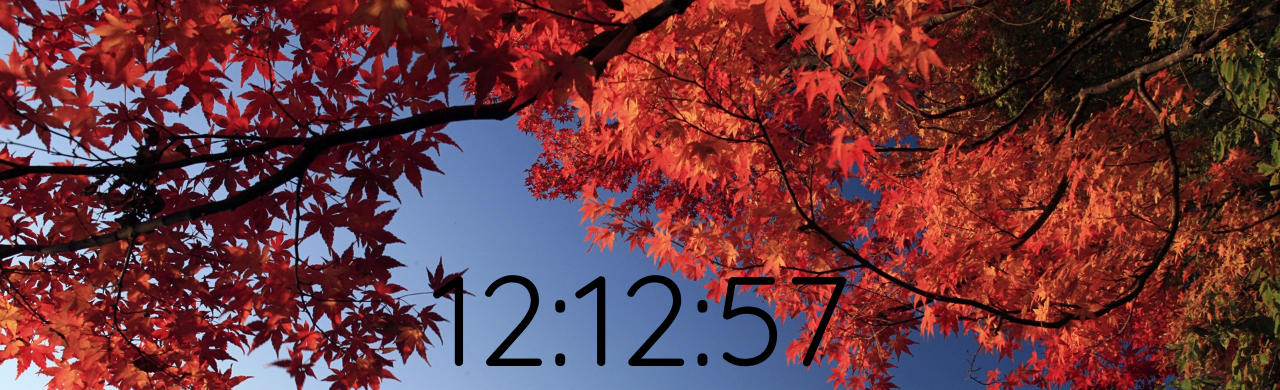
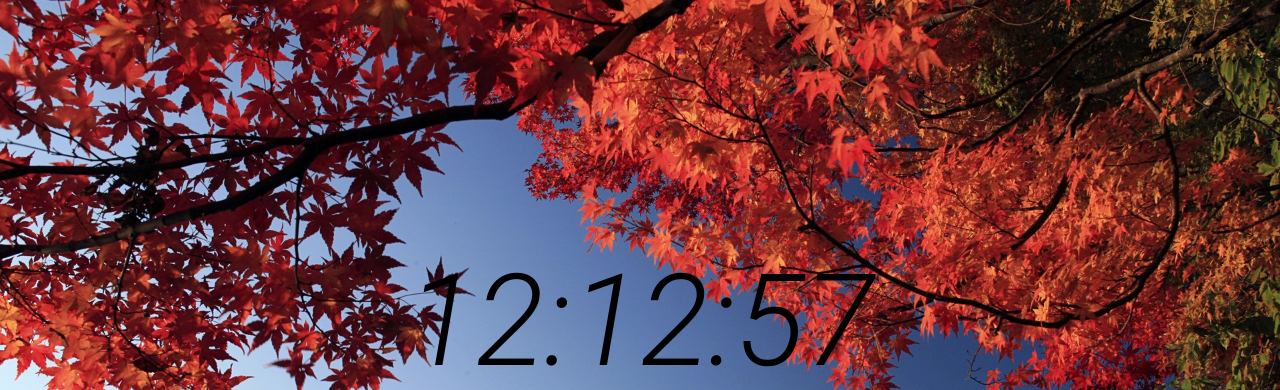
Before and after one commit to Lilholmen/landing-page, a plain HTML site: page index.html in a window 1280 px wide. Shown: the top 390 px of the page. Drawn offline with Linux system fonts and the light colour scheme.

Commit message:
font family changed

```diff
--- a/css/style.css
+++ b/css/style.css
@@ -5,7 +5,7 @@
 }
 
 body {
-  font-family: 'Quicksand', sans-serif;
+  font-family: 'Roboto', sans-serif;
   display: flex;
   flex-direction: column;
   align-items: center;
--- a/index.html
+++ b/index.html
@@ -6,7 +6,7 @@
     <link rel="preconnect" href="https://fonts.gstatic.com" />
     <link rel="preconnect" href="https://fonts.gstatic.com" />
     <link
-      href="https://fonts.googleapis.com/css2?family=Quicksand&display=swap"
+      href="https://fonts.googleapis.com/css2?family=Roboto:ital,wght@1,300&display=swap"
       rel="stylesheet"
     />
     <link rel="stylesheet" href="css/style.css" />
--- a/js/main.js
+++ b/js/main.js
@@ -15,6 +15,9 @@ function showTime() {
     minutes = today.getMinutes(),
     seconds = today.getSeconds();
 
+  time.innerHTML = `${addZero(hours)}<span>:</span>${addZero(
+    minutes
+  )}<span>:</span>${addZero(seconds)}`;
   time.innerHTML = `${addZero(hours)}<span>:</span>${addZero(
     minutes
   )}<span>:</span>${addZero(seconds)}`;
```
